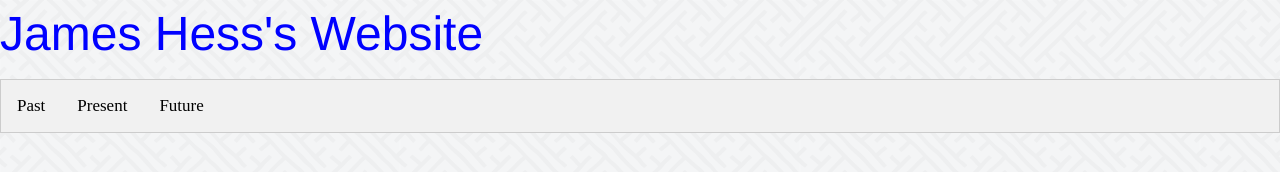
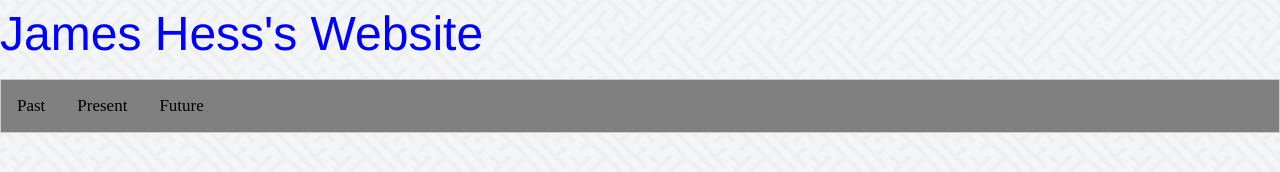
Before and after one commit to jameshess9/jameshess9.github.io, a plain HTML site: page index.html in a window 1280 px wide. Drawn offline with nearby package versions, Linux system fonts and the light colour scheme.

Commit message:
Add files via upload

```diff
--- a/index.html
+++ b/index.html
@@ -28,7 +28,7 @@
     padding: 0;
     overflow: hidden;
     border: 1px solid #ccc;
-    background-color: #f1f1f1;
+    background-color: Gray;
 }
 
 
@@ -38,6 +38,7 @@ ul.tab li {float: left;}
 ul.tab li a {
     display: inline-block;
     color: black;
+    background-color: Gray;
     text-align: center;
     padding: 14px 16px;
     text-decoration: none;
```
